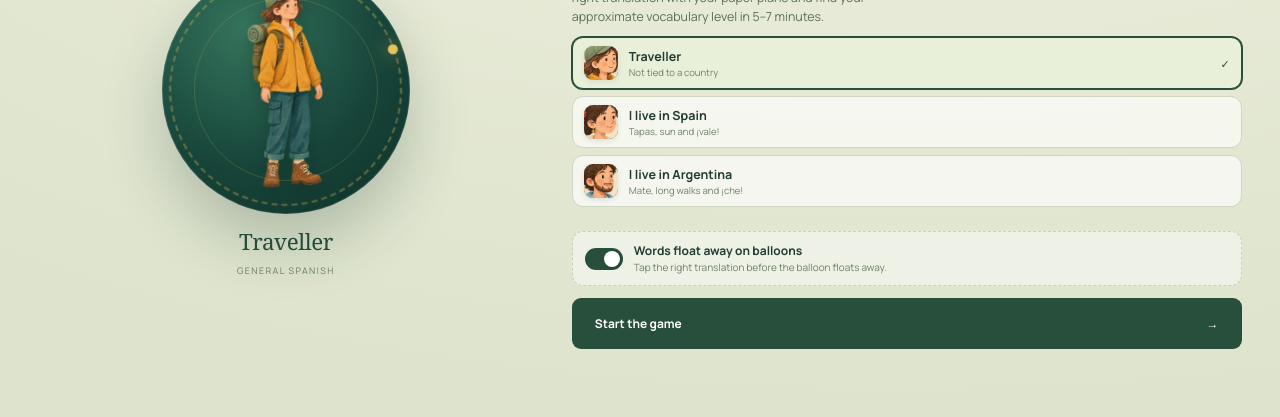
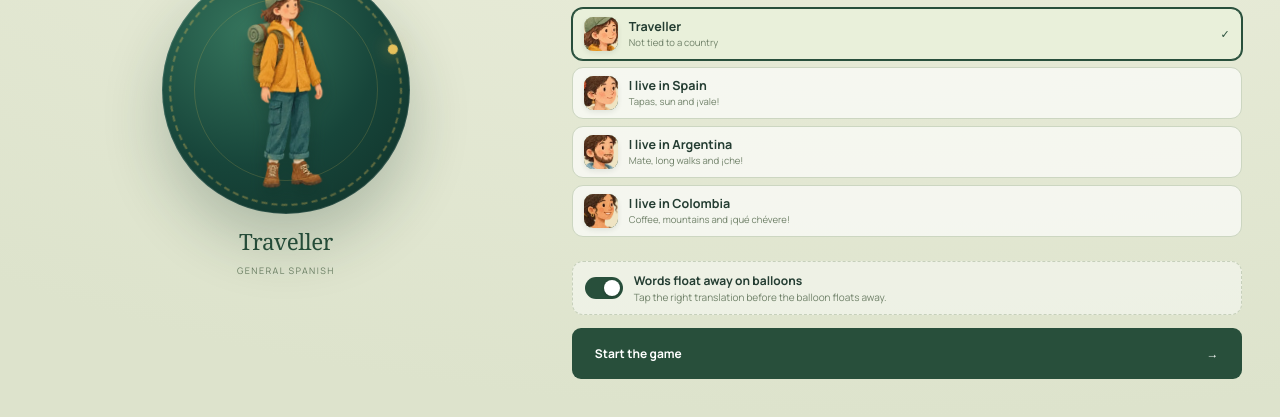
Before and after one commit to dcorreavi/learnspanishwithdaniel, a plain HTML site: page placement-game/index.html in a window 1280 px wide. Shown: the part 303-720 px from the top of the page. Drawn offline with Linux system fonts and the light colour scheme.

Commit message:
Placement game: add the Colombia hero
A painted Colombian hero with a Wayuu bag, in front of a coffee-region
town with wax palms, standing on a coffee-farm hillside. The Colombian
words were already in the game; they show up now that the hero exists.
Also notes the two-language setup in CLAUDE.md.

Co-Authored-By: Claude Opus 5.5 <noreply@anthropic.com>

```diff
--- a/placement-game/index.html
+++ b/placement-game/index.html
@@ -1063,7 +1063,9 @@ function installGouache(){
     spain:{art:'spain',tall:707,body:[0,140,255],head:[1,0,195],armB:[140,207,92],armF:[15,207,90],sh:[185,225],legs:133,arm:220,
       bg:{name:'spain-bg',meadow:[637/1024,533/1536],hills:[534/1024,468/1536],crest:.62,feet:[.76,.74],fade:.74}},
     argentina:{art:'argentina',tall:717,body:[0,150,244],head:[25,0,181],armB:[148,192,93],armF:[-16,192,90],sh:[194,215],legs:110,arm:245,
-      bg:{name:'argentina-bg',meadow:[612/1024,557/1536],hills:[505/1024,498/1536],crest:.6,feet:[.75,.76],fade:.74}}};
+      bg:{name:'argentina-bg',meadow:[612/1024,557/1536],hills:[505/1024,498/1536],crest:.6,feet:[.75,.76],fade:.74}},
+    colombia:{art:'colombia',tall:735,body:[0,170,225],head:[-41,0,197],armB:[122,188,100],armF:[-45,188,104],sh:[147,203],legs:99,arm:285,
+      bg:{name:'colombia-bg',meadow:[868/1024,995/1536],hills:[562/1024,449/1536],crest:.71,feet:[.807,.815],fade:.74}}};
   /* Only painted heroes are offered. The other countries' words and themes stay in the file for when their art exists. */
   for(const id of Object.keys(countries))if(!HEROES[id])delete countries[id];
   heroArt=id=>`<img class="gq-fig" alt="" src="${src('figure-'+id)}">`;
```
Also changed, not shown: placement-game/assets/colombia-arm-back.webp (added), placement-game/assets/colombia-arm-front.webp (added), placement-game/assets/colombia-bg-landscape-hills.webp (added), placement-game/assets/colombia-bg-landscape-meadow.webp (added), placement-game/assets/colombia-bg-portrait-hills.webp (added), placement-game/assets/colombia-bg-portrait-meadow.webp (added), placement-game/assets/colombia-body.webp (added), placement-game/assets/colombia-head.webp (added), placement-game/assets/figure-colombia.webp (added), 1 other file.
